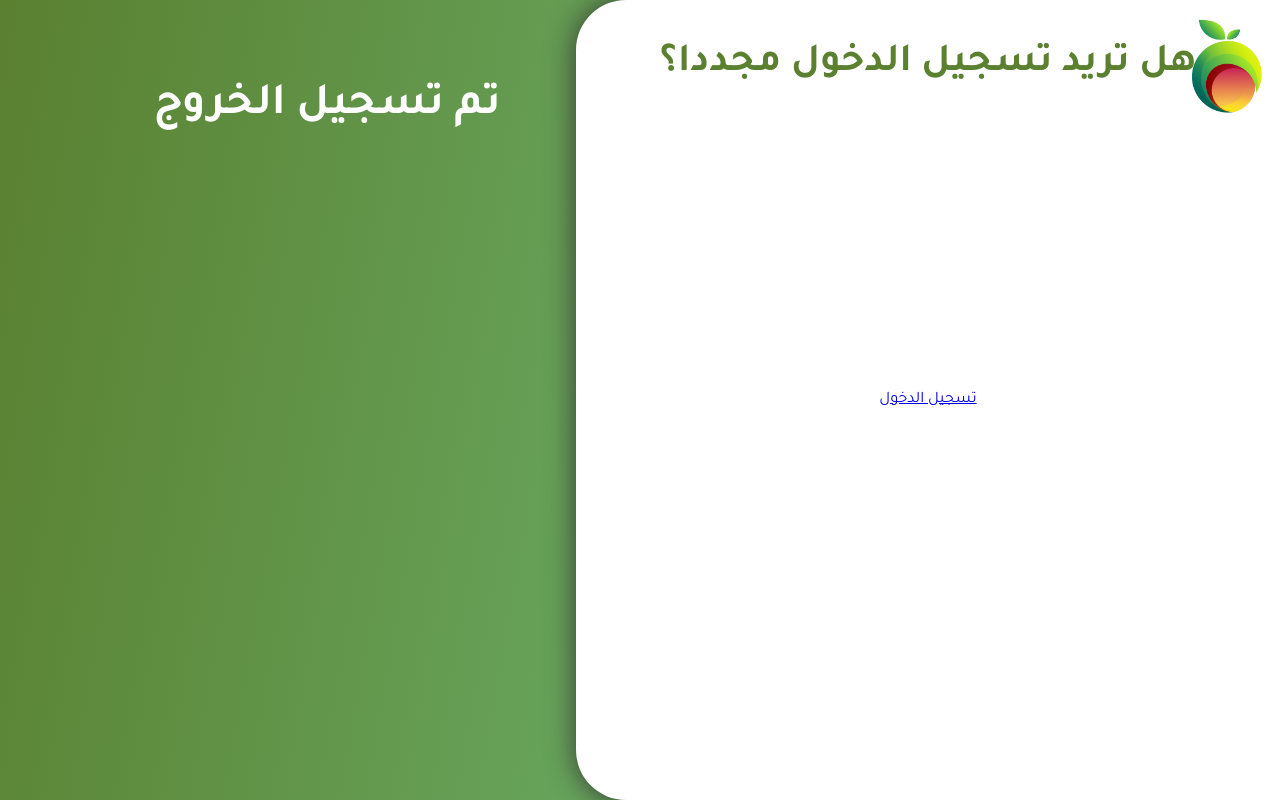
After one commit to moasker1/fruits_company_website, a Django app: page /logout in a window 1280 px wide. The commit adds this page. Run offline with Django 3.2, Linux system fonts and the light colour scheme; some web fonts are replaced.

Commit message:
add logout feature

```diff
--- a/fruits_project/_project/templates/home.html
+++ b/fruits_project/_project/templates/home.html
@@ -16,7 +16,7 @@
         </div>
         <div class="username">
             <h2>اسم المستخدم<h2>
-            <a href=""><i class="fa-solid fa-arrow-right-from-bracket"></i></a>
+            <a href="{% url "logout" %}"><i class="fa-solid fa-arrow-right-from-bracket"></i></a>
         </div>
     </header>
     <section class="mainpage">
--- /dev/null
+++ b/fruits_project/_project/templates/logout.html
@@ -0,0 +1,26 @@
+{% load static %}
+<!DOCTYPE html>
+<html lang="en">
+<head>
+    <meta charset="UTF-8">
+    <meta name="viewport" content="width=device-width, initial-scale=1.0">
+    <link rel="stylesheet" href="{% static "css/style.css" %}">
+    <title>تسجيل الخروج</title>
+</head>
+<body>
+<div class="backcon">
+    <div class="imgbox">
+    </div>
+    <div class="txt">
+        <h2>تم تسجيل الخروج</h2>
+    </div>
+    <div class="logcon">
+        <img src="{% static "images/logo.png" %}">
+        <h1>هل تريد تسجيل الدخول مجددا؟</h1>
+            {% csrf_token %}
+        <a class='logoutt' type = "submit" href = "{% url 'login' %}">تسجيل الدخول</a>
+
+    </div>
+</div>
+</body>
+</html>
--- a/fruits_project/_project/user/urls.py
+++ b/fruits_project/_project/user/urls.py
@@ -4,5 +4,6 @@ from django.contrib.auth.views import LoginView, LogoutView
 
 urlpatterns = [
     path('',views.login_user, name='login' ),
+    path('logout',views.logout_user, name='logout' ),
     path('home',views.home, name='home' ),
 ]
--- a/fruits_project/_project/user/views.py
+++ b/fruits_project/_project/user/views.py
@@ -20,6 +20,9 @@ def login_user(request):
 
     return render(request, 'login.html')
 
+def logout_user(request):
+    logout(request)
+    return render(request, 'logout.html')
 
 def home(request):
     return render(request, 'home.html')
```
Also changed, not shown: fruits_project/_project/db.sqlite3, fruits_project/_project/static/css/style.css (line endings or trailing spaces).
